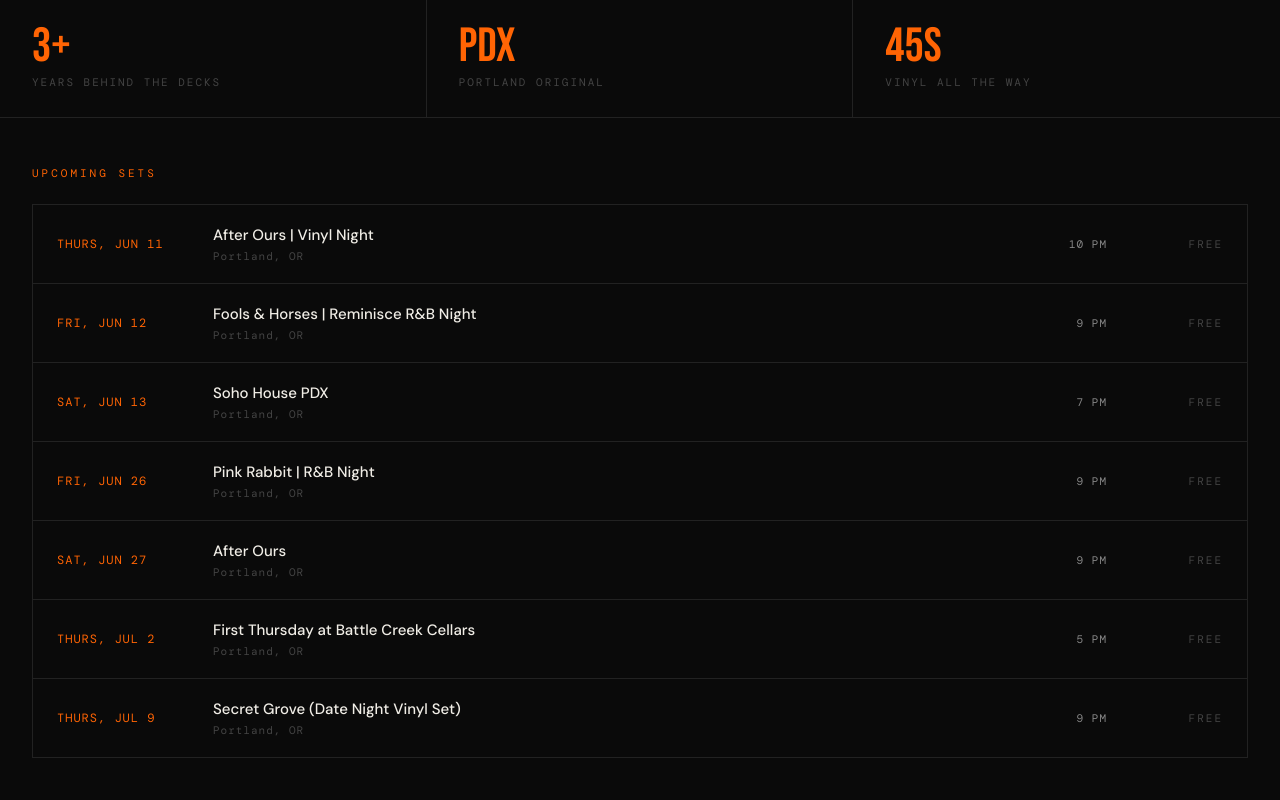
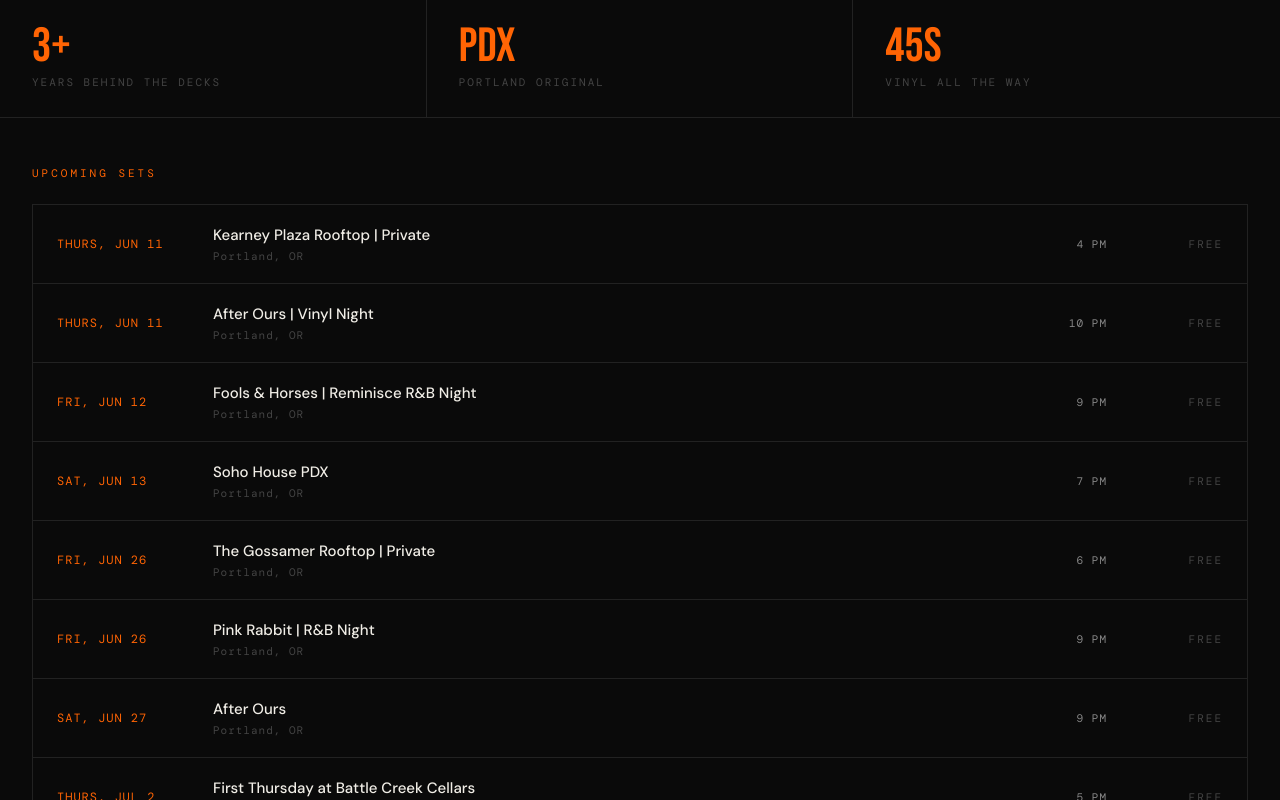
Before and after one commit to vicdubbeld/dj-vic, a Next.js app: page / in a window 1280 px wide. Shown: the part 626-1426 px from the top of the page. Built offline with nearby package versions, Linux system fonts and the light colour scheme; a web font is replaced by a local one.

Commit message:
updated show time

```diff
--- a/components/Shows.tsx
+++ b/components/Shows.tsx
@@ -9,6 +9,12 @@ export type Show = {
 }
 
 const shows: Show[] = [
+  {
+    date: 'Thurs, Jun 11',
+    venue: 'Kearney Plaza Rooftop | Private',
+    location: 'Portland, OR',
+    time: '4 PM',
+  },
   {
     date: 'Thurs, Jun 11',
     venue: 'After Ours | Vinyl Night',
@@ -26,6 +32,12 @@ const shows: Show[] = [
     venue: 'Soho House PDX',
     location: 'Portland, OR',
     time: '7 PM',
+  },
+  {
+    date: 'Fri, Jun 26',
+    venue: 'The Gossamer Rooftop | Private',
+    location: 'Portland, OR',
+    time: '6 PM',
   },
   {
     date: 'Fri, Jun 26',
```
